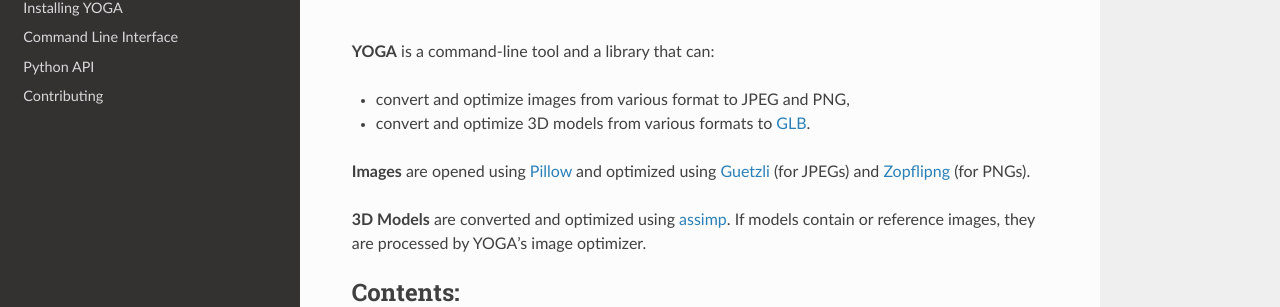
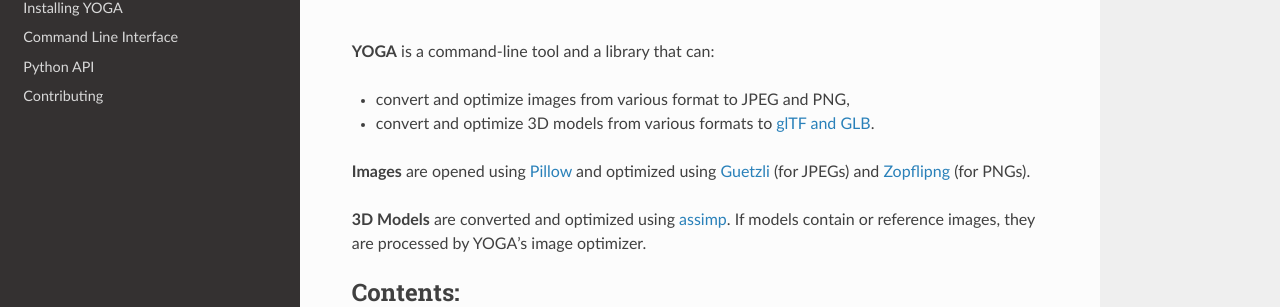
Before and after one commit to wanadev/yoga, a Sphinx documentation site: the page built from doc/index.rst, in a window 1280 px wide and 900 px high, scrolled down 314 px. Shown: the part 144-451 px from the top of the window. Built offline with Sphinx 7.4.7 and the Read the Docs theme 2.0.0, drawn with Linux system fonts in a browser that asks for light colours.

Commit message:
Fixes the 3D models output list

```diff
--- a/README.rst
+++ b/README.rst
@@ -9,7 +9,7 @@
 **YOGA** is a command-line tool and a library that can:
 
 * convert and optimize images from various format to JPEG and PNG,
-* convert and optimize 3D models from various formats to `GLB`_.
+* convert and optimize 3D models from various formats to `glTF and GLB`_.
 
 **Images** are opened using Pillow_ and optimized using Guetzli_ (for JPEGs) and
 Zopflipng_ (for PNGs).
@@ -29,7 +29,7 @@
     yoga  model  --no-graph-optimization  --no-meshes-optimization  --image-output-format=jpeg  --image-jpeg-quality=84  input.fbx  output.glb
     yoga  model  --help
 
-.. _GLB: https://www.khronos.org/gltf/
+.. _glTF and GLB: https://www.khronos.org/gltf/
 .. _Pillow: https://github.com/python-pillow/Pillow
 .. _Guetzli: https://github.com/google/guetzli
 .. _Zopflipng: https://github.com/google/zopfli
--- a/doc/index.rst
+++ b/doc/index.rst
@@ -7,7 +7,7 @@
 **YOGA** is a command-line tool and a library that can:
 
 * convert and optimize images from various format to JPEG and PNG,
-* convert and optimize 3D models from various formats to `GLB`_.
+* convert and optimize 3D models from various formats to `glTF and GLB`_.
 
 **Images** are opened using Pillow_ and optimized using Guetzli_ (for JPEGs) and
 Zopflipng_ (for PNGs).
@@ -15,7 +15,7 @@
 **3D Models** are converted and optimized using assimp_. If models contain or
 reference images, they are processed by YOGA's image optimizer.
 
-.. _GLB: https://www.khronos.org/gltf/
+.. _glTF and GLB: https://www.khronos.org/gltf/
 .. _Pillow: https://github.com/python-pillow/Pillow
 .. _Guetzli: https://github.com/google/guetzli
 .. _Zopflipng: https://github.com/google/zopfli
```
